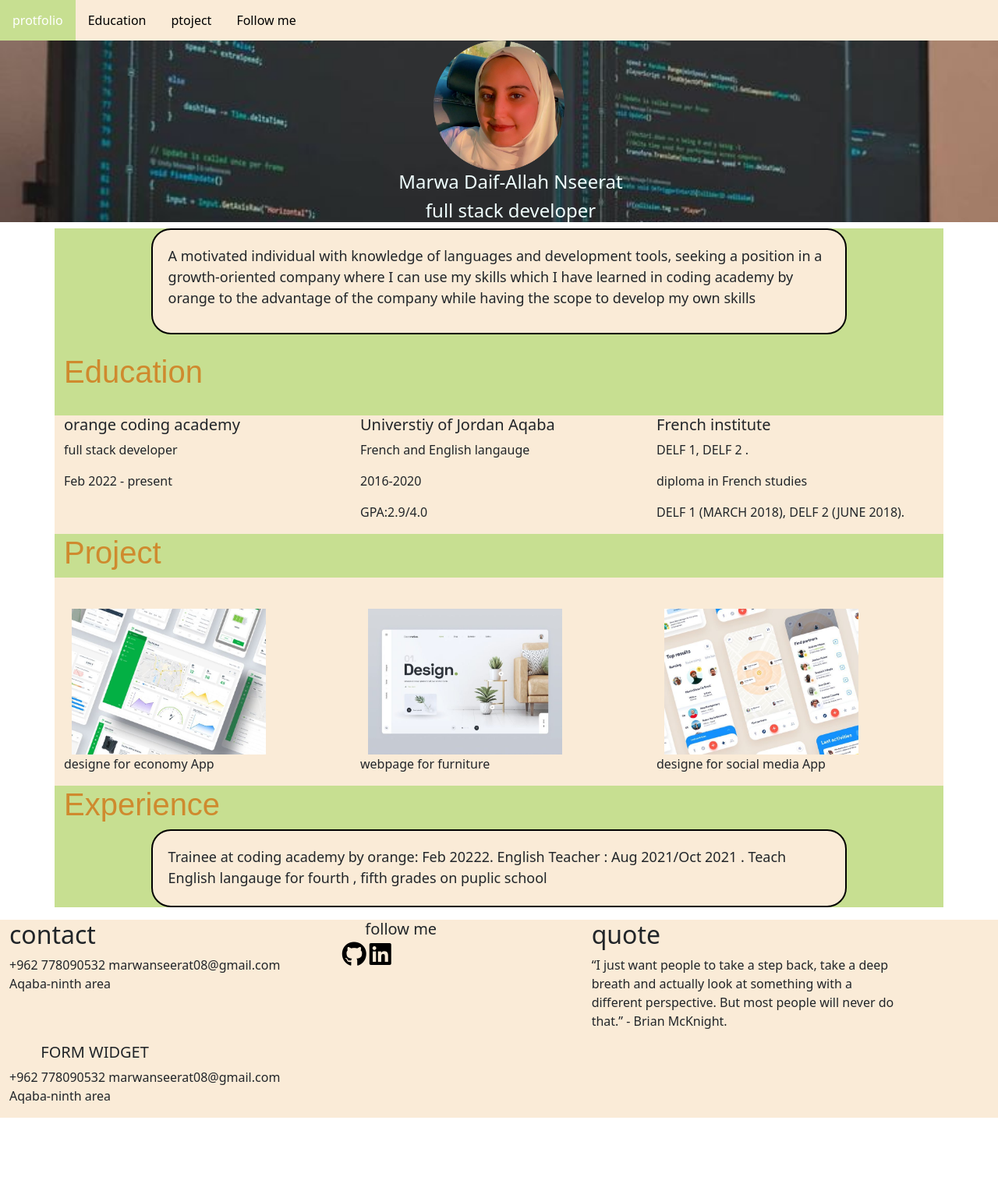
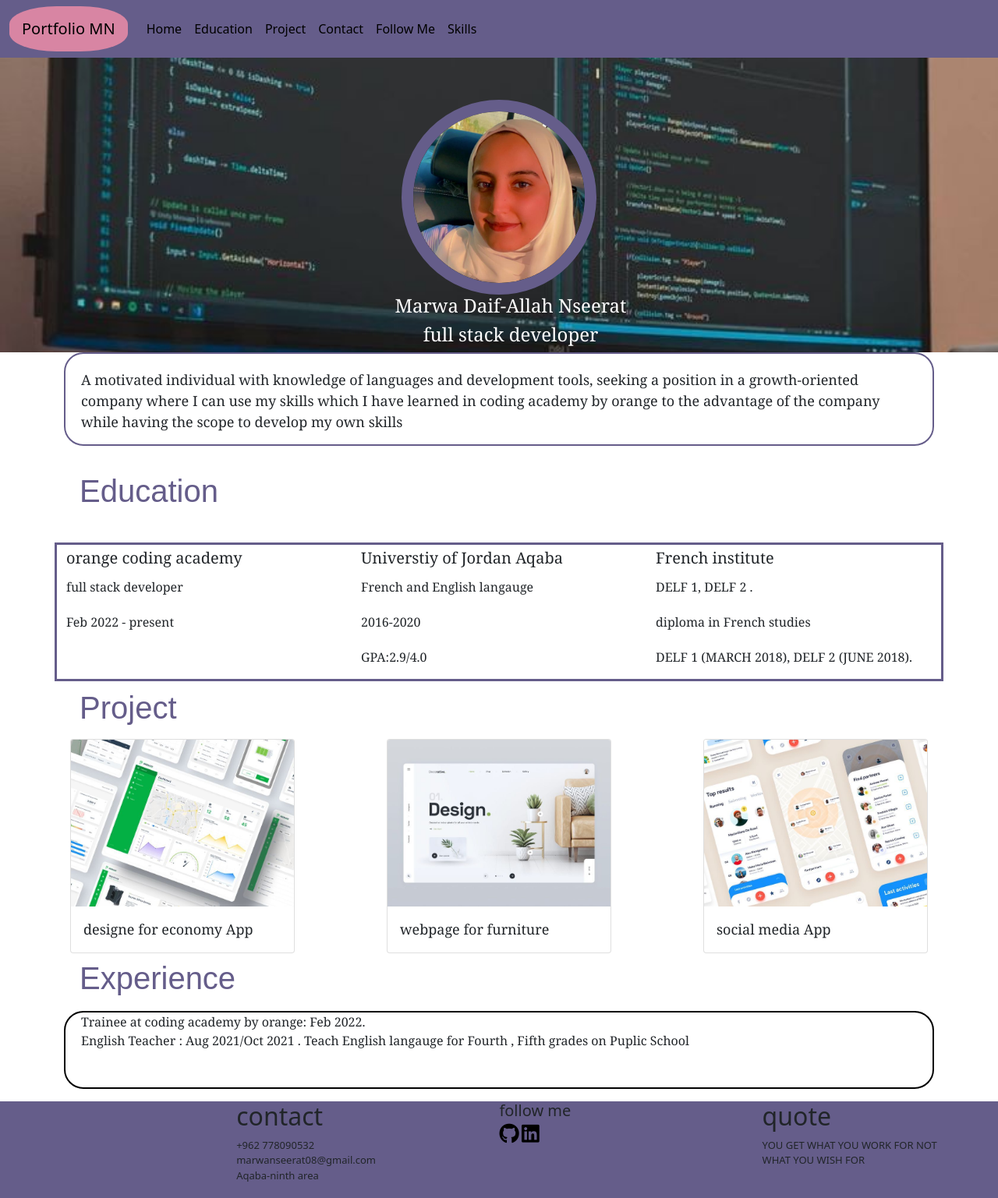
Before and after one commit to marwanseerat/project1, a plain HTML site: page index.html in a window 1280 px wide. Shown: the whole page at 78% size. Before the commit the page ends 1434 px from the top, so only its background shows below. Drawn offline with Linux system fonts and the light colour scheme.

Commit message:
my project

```diff
--- a/index.html
+++ b/index.html
@@ -1,5 +1,6 @@
 <!DOCTYPE html>
 <html lang="en">
+
 <head>
   <meta charset="UTF-8">
   <meta http-equiv="X-UA-Compatible" content="IE=edge">
@@ -10,21 +11,48 @@
   <title>protfolio</title>
 
 </head>
+
 <body>
   <!-- ***************************************************** navbar*************************************************** -->
   <header>
-      <div class="nav">
-        <a class="home" href="">protfolio</a>
-        <a href="#edu">Education</a>
-        <a href="#pro">ptoject</a>
-        <a href="#follow">Follow me</a>
+    <nav class=" navbar fixed-top navbar navbar-expand-md navbar">
+      <div class="container-fluid">
+        <a class="navbar-brand" href="#">Portfolio  MN</a>
+        <button class="navbar-toggler" type="button" data-bs-toggle="collapse" data-bs-target="#navbarSupportedContent"
+          aria-controls="navbarSupportedContent" aria-expanded="false" aria-label="Toggle navigation">
+          <span class="navbar-toggler-icon"></span>
+        </button>
+        <div class="collapse navbar-collapse" id="navbarSupportedContent">
+          <ul class="navbar-nav me-auto mb-2 mb-lg-0">
+
+            <li class="nav-item">
+              <a class="nav-link" href="#edu">Home</a>
+            </li>
+            <li class="nav-item">
+              <a class="nav-link" href="#edu">Education</a>
+            </li>
+            <li class="nav-item">
+              <a class="nav-link" href="#pro">Project</a>
+            </li>
+            <li class="nav-item">
+              <a class="nav-link" href="#con">Contact</a>
+            </li>
+            <li class="nav-item">
+              <a class="nav-link" href="#follow">Follow Me</a>
+            </li>
+            <li class="nav-item">
+              <a class="nav-link" href="./skills/index.html" target="_blank">Skills</a>
+            </li>
+          </ul>
+
         </div>
-
+      </div>
+    </nav>
 
     <!-- ***************************************************** header*************************************************** -->
     <div class="container-fluid">
-            <div  class="container header-name">
-                <img  id="mypic" src="./d2b15ca7-3946-4c58-a08e-e93e64d2d318-cropped.png" alt="my pic">
+      <div class="container header-name">
+        <img id="mypic" src="./d2b15ca7-3946-4c58-a08e-e93e64d2d318-cropped.png" alt="my pic">
         <h4>Marwa Daif-Allah Nseerat</h4>
         <h4>full stack developer</h4>
       </div>
@@ -38,7 +66,7 @@
 
     <main>
       <!-- ******************************************************div1******************************************************** -->
-        <div class="objective" >
+      <div class="objective">
 
         <p>A motivated individual with knowledge of languages and development tools, seeking a position
           in a
@@ -51,7 +79,7 @@
       <div class="education">
         <h1 id="edu">Education</h1>
         <br>
-            <div class="row row-cols-3">
+        <div class="row row-cols-3 edu1">
           <div class="col-4 col-sm-12 col-md-8 col-lg-4  uni">
             <p class="head3-full-stack h5"> orange coding academy</p>
             <p> full stack developer</p>
@@ -61,7 +89,7 @@
           </div>
 
           <div class="col-4 col-sm-12 col-md-8 col-lg-4  uni">
-                   <p class="h5">Universtiy of Jordan Aqaba  </p>
+            <p class="h5">Universtiy of Jordan Aqaba </p>
             <p>French and English langauge </p>
             <p>2016-2020</p>
             <p>GPA:2.9/4.0</p>
@@ -82,41 +110,40 @@
       <!-- ******************************************************div3******************************************************** -->
 
       <h1 id="pro"> Project </h1>
-            <div class="row row-cols-3">
-            <div class="col-4 col-sm-12 col-md-8 col-lg-4 ">
-                                                      <!-- project1 -->
-                <div>
-                    <img src="./4ca71406-8b15-4725-a02b-809eab08fef4.jpg" alt="Avatar" class="image">
-                  </div>
-                <p class="project-p"> designe for economy App </p>
+            <div class="card-project ">
 
-            </div>
-                                                        <!-- project2 -->
-            <div class="col-4 col-sm-12 col-md-8 col-lg-4">
-                <div>
-                    <img src="./6602654e-6394-4774-8d82-dc116f4a9ddc.jpg" alt="Avatar" class="image">
-                  </div>
-                <p class="project-p" > webpage for furniture </p>
-
-            </div>
-
-                                                             <!-- project3 -->
-            <div class="col-4 col-sm-12 col-md-8 col-lg-4">
-                <div>
-                    <img src="./6e29ea3a-aa9d-4605-b8c5-532e680b0e8c.jpg" alt="Avatar" class="image">
-                  </div>
-                <p class="project-p"> designe for social media App </p>
-
+          <div class="card" style="width: 18rem;" class="card1">
+            <img src="./4ca71406-8b15-4725-a02b-809eab08fef4.jpg" class="card-img-top" alt="..." >
+            <div class="card-body">
+              <p class="card-text">designe for economy App</p>
             </div>
           </div>
 
+          <div class="card" style="width: 18rem; "class="card2">
+            <img src="./6602654e-6394-4774-8d82-dc116f4a9ddc.jpg" class="card-img-top" alt="...">
+            <div class="card-body">
+              <p class="card-text">webpage for furniture</p>
+            </div>
+          </div>
+
+          <div class="card" style="width: 18rem;" class="card3">
+            <img src="./6e29ea3a-aa9d-4605-b8c5-532e680b0e8c.jpg" class="card-img-top" alt="...">
+            <div class="card-body">
+              <p class="card-text">social media App</p>
+            </div>
+          </div>
+
+        </div>
           <!-- ******************************************************div4******************************************************** -->
           <div class="Experience">
             <h1>Experience</h1>
+
             <div>
               <p>
-                       Trainee at coding academy by orange: Feb 20222.
-                       English Teacher : Aug 2021/Oct 2021 . Teach English langauge for fourth , fifth grades on puplic school
+
+                  Trainee at coding academy by orange: Feb 2022.<br>
+
+                  English Teacher : Aug 2021/Oct 2021 . Teach English langauge for Fourth , Fifth grades on Puplic School
               </p>
             </div>
           </div>
@@ -125,42 +152,37 @@
   </div>
   <!-- ******************************************************footer******************************************************** -->
 
-    <div class="container-fluid" >
+  <div class="container-fluid footer ">
     <footer class="sitefooter">
       <div class="row row-cols-4">
-    <div class="col-3 col-sm-12 col-md-8 col-lg-4">
-        <h2> contact </h2>
+        <div >
+          <h2 id="con"> contact </h2>
           <p>
-            +962 778090532
-            marwanseerat08@gmail.com
-            Aqaba-ninth area
+            +962 778090532<br>
+            marwanseerat08@gmail.com <br>
+            Aqaba-ninth area <br>
           </p>
         </div>
 
-    <div class="col-3" >
+        <div >
           <h5 id="follow">follow me</h5>
-        <a href="https://github.com/marwanseerat"> <i class="fa-brands fa-github fa-2xl " style="color:black" ></i></a>
-        <a href="https://www.linkedin.com/in/marwa-nseerat-971057227/"> <i
-                class="fa-brands fa-linkedin fa-2xl "style="color:black" ></i></a>
+          <a href="https://github.com/marwanseerat" target="_blank"> <i class="fa-brands fa-github fa-2xl "
+              style="color:black"></i></a>
+          <a href="https://www.linkedin.com/in/marwa-nseerat-971057227/" target="_blank"> <i
+              class="fa-brands fa-linkedin fa-2xl " style="color:black"></i></a>
 
         </div>
         <br>
-    <div class="col-3 col-sm-12 col-md-8 col-lg-4">
+        <div>
           <h2> quote</h2>
           <P>
-             “I just want people to take a step back, take a deep breath and actually look at something with a different perspective. But most people will never do that.” - Brian McKnight.
+            YOU GET WHAT YOU WORK FOR NOT WHAT YOU WISH FOR
           </P>
         </div>
-    <div class="col-3 col-sm-12 col-md-8 col-lg-4 ">
-        <h5> FORM WIDGET</h5>
-        <p>
-            +962 778090532
-            marwanseerat08@gmail.com
-            Aqaba-ninth area
-        </p>
-    </div>
+
       </div>
     </footer>
   </div>
 </body>
+
 </html>
--- /dev/null
+++ b/skills/style.css
@@ -0,0 +1,105 @@
+.navbar{
+    background-color:#655D8A;
+
+
+
+}
+
+.navbar a{
+    text-decoration: none;
+    text-align: center;
+    padding: 14px 16px;
+    color: black;
+
+}
+.navbar-brand{
+    background-color: #D885A3 ;
+    border-radius: 40%;
+
+}
+
+.navbar a:hover {
+    background-color: #FDCEB9;
+    color: black;
+  }
+
+
+.tech{
+    border:10px solid #655D8A;
+    height: 100%;
+    width: 50%;
+    padding:20px 30px;
+    margin: 40px;
+    margin-top: 100px;}
+
+    .soft{
+
+        border:10px solid #655D8A;
+        height: 100%;
+        width: 50%;
+        padding: 30px;
+        margin: 40px;}
+
+
+       #form{
+             border: 10px solid #655D8A ;
+            height: 100%;
+            width: 50%;
+            padding: 30px;
+            margin: 40px;}
+
+            .input{
+                width: 70%;
+            }
+
+            label{
+                padding: 0 10px;
+                padding-bottom: 10px;
+                background-color: #D885A3;
+                border-radius: 30px;
+            }
+
+            form{
+                margin: auto;
+            }
+
+#amman{
+    padding: 0 10px;
+    padding-bottom: 10px;
+    margin-bottom: 20px;
+    background-color: #D885A3;
+}
+
+.skills-form{
+
+    width: 100%;
+    height:100% ;
+    margin: 50px;
+}
+
+.footer{
+    height: 300px;
+
+    background-color: #655D8A;
+}
+
+.sitefooter{
+      padding-left: 100px;
+
+}
+
+@media screen and (min-width:425px)and (max-width:658px){
+   .footer div{
+   font-size: small;
+   padding-left: -100px;}
+
+   #form{
+    border: 10px solid #655D8A ;
+   height: 100%;
+   width: 70%;
+   padding: 30px;
+   margin: 40px;}
+
+
+
+}
--- a/style.css
+++ b/style.css
@@ -1,117 +1,140 @@
-header{
+
+ header{
+     padding-top: 10%;
     background-image: url(./fe45f365-8f4d-47a3-85fe-f69bb6798a02.jpg);
     background-repeat: no-repeat;
     background-size: cover;
     background-position: 40% 40%;
+    overflow:auto;
 
 }
 /* ------------------------------------------------------nav------------------------------------------------------------------------------- */
-.nav{
-    background-color: antiquewhite;
-    display: flex;
-    flex-direction: row;
+.navbar{
+    background-color:#655D8A;
 
 
 
 }
 
-.nav a{
+.navbar a{
     text-decoration: none;
     text-align: center;
     padding: 14px 16px;
     color: black;
 
 }
+.navbar-brand{
+    background-color: #D885A3 ;
+    border-radius: 40%;
 
-.nav a:hover {
-    background-color:  rgb(199, 223, 145);
+}
+
+.navbar a:hover {
+    background-color: #FDCEB9;
     color: black;
   }
-  .nav a.home{
-      background-color: rgb(199, 223, 145) ;
-      color: white;
 
-  }
 /* ------------------------------------------------------header------------------------------------------------------------------------------- */
 
 #mypic{
- width: 15%;
-height: 15%;
-display: block;
-margin-left: auto;
-margin-right: auto;}
 
-.header-name h4 {
-    color: azure;
+    width: 250px;
+    height: 250px;
+    display: block;
+    margin-left: auto;
+    margin-right: auto;
+    border: 15px solid #655D8A;
+   border-radius: 50% ;}
+
+    .header-name h4{
+    color:#fff ;
     margin-left: auto;
     margin-right: auto;
     display: block;
-    width: 40%;
-    padding-left: 30px;
+    width: 70%;
+    padding-left: 20px;
     text-align: center;
-}
-/* ************************************************************************************************************************************************ */
-.main-one{
-    background-color: rgb(199, 223, 145);
+    font-family:Georgia, 'Times New Roman', Times, serif;
+
 }
 
-.row{
-    background-color:antiquewhite;
-}
-/* ------------------------------------------------------object------------------------------------------------------------------------------- */
+
+
+/* ************************************************************************************************************************************************ */
+
+
 .objective{
-    width: 80%;
-    height: 100px;
-    border: 2px solid rgb(0, 0, 0);
+    border: 2px solid #655D8A;
     border-radius: 25px;
-    background-color:antiquewhite;
+
     margin-left: auto;
     margin-right: auto;
     display: block;
-    padding: 20px;
-    padding-bottom: 10%;
     font-size: large;
+    font-family:Georgia, 'Times New Roman', Times, serif;
 
 }
 /* ------------------------------------------------------h1------------------------------------------------------------------------------- */
 /* css for h1 education project experience */
 h1{
-    color:rgb(207, 138, 46);
+    color:#655D8A;
     font-family: Arial, Helvetica, sans-serif;
     font-weight: bolder;
+    padding: 10px 20px;
 }
-
-/* ------------------------------------------------------project------------------------------------------------------------------------------- */
-h5{
-    padding-left: 10%;
-}
-
-.image{
-    width: 70%;
-    height: 70%;
-    margin-top: 40px;
-    margin-left: 10px;
-    opacity: 1;
-    transition: .5s ease;
-
-}
-.image:hover{
-    opacity: 0.3;
+.education p{
+    padding-top: 5px;
+    font-family:Georgia, 'Times New Roman', Times, serif;
 
 }
 
+.edu1{
+    border: 3px solid#655D8A ;
+}
+.h5{
+
+    font-size:large;
+}
+/* ------------------------------------------------------project------------------------------------------------------------------------------- */
+.card-project{
+    display: flex;
+    flex-direction: row;
+    justify-content:space-between;
+    /* background-color: #655D8A; */
+    margin: -12px;
+    padding:10px 20px;
+    font-family:Georgia, 'Times New Roman', Times, serif;
+    font-size:large;
+
+}
+
+
+
+
+
+
+
+
+
+
 /* ------------------------------------------------------experience------------------------------------------------------------------------------- */
 .Experience p{
-    width: 80%;
-    height: 100px;
     border: 2px solid rgb(0, 0, 0);
     border-radius: 25px;
-    background-color:antiquewhite;
-    margin-left: auto;
-    margin-right: auto;
     display: block;
-    padding: 20px;
     font-size: large;
+    font-family:Georgia, 'Times New Roman', Times, serif;
+padding-left: 20px;}
+
+.footer{
+    height: 300px;
+
+    background-color: #655D8A;
+}
+
+.sitefooter{
+    padding-left: 20%;
+
 }
 
 /* ------------------------------------------------------@media query------------------------------------------------------------------------------- */
@@ -120,7 +143,7 @@ h5{
         width: 80%;
         height: 100px;
         padding: 20px;
-        padding-bottom: 15%;
+
     }
 
 }
@@ -130,13 +153,12 @@ h5{
         width: 100%;
         height: 100px;
         padding: 20px;
-        padding-bottom: 18%;
+
     }
     .Experience p{
         width: 80%;
         height: 100px;
-        /* padding: 20px; */
-        padding-bottom: 15%;
+
 
     }
 }
@@ -151,20 +173,30 @@ h5{
         width: 80%;
         height: 120px;
         padding: 20px;
-        padding-bottom: 30%;
+
         font-size: 2vw;}
 
         .Experience p{
             width: 80%;
             height: 100px;
-            /* padding: 20px; */
-            padding-bottom: 15%;
+            /* padding: 20px; */}
+          p{
             font-size: 2vw;
 
         }
 
 }
 @media screen and (min-width:425px)and (max-width:655px){
+}
+
+
+
+
+
+
+
+
+
     .header-name h4 {
         width: 80%;
         padding-left: 30px;
@@ -174,33 +206,30 @@ h5{
         width: 100%;
         height: 120px;
         padding: 20px;
-        padding-bottom: 30%;
-        font-size: 3vw;}
+
+        font-size: large;}
 
         .image{
             width: 100%;
             height: 70%;
-
-            /* position: absolute; */
-            /* left: 50px; */
+        }
 
 
-        }
         .Experience p{
             width: 100%;
             height: 100px;
             /* padding: 20px; */
-            padding-bottom: 15%;
-            font-size: 2vw;
+
+            font-size: medium;
 
         }
         footer div{
-            font-size: 2vw;
-            padding-left: 3px;
+            font-size:small;
+           margin:20px 40px;
         }
 
 
-}
+
 
 @media screen and (min-width:375px)and (max-width:658px){
     .header-name h4 {
@@ -303,6 +332,12 @@ h5{
                     font-size:small;
                 }
 
+                .footer{
+                    height: 600px;
+
+                    background-color: #655D8A;
+                }
+
 
 
             }
```
Also changed, not shown: skills/index.html (added, +167 -0 lines), 1 other file. Lines whose indentation alone changed are shown as unchanged.
